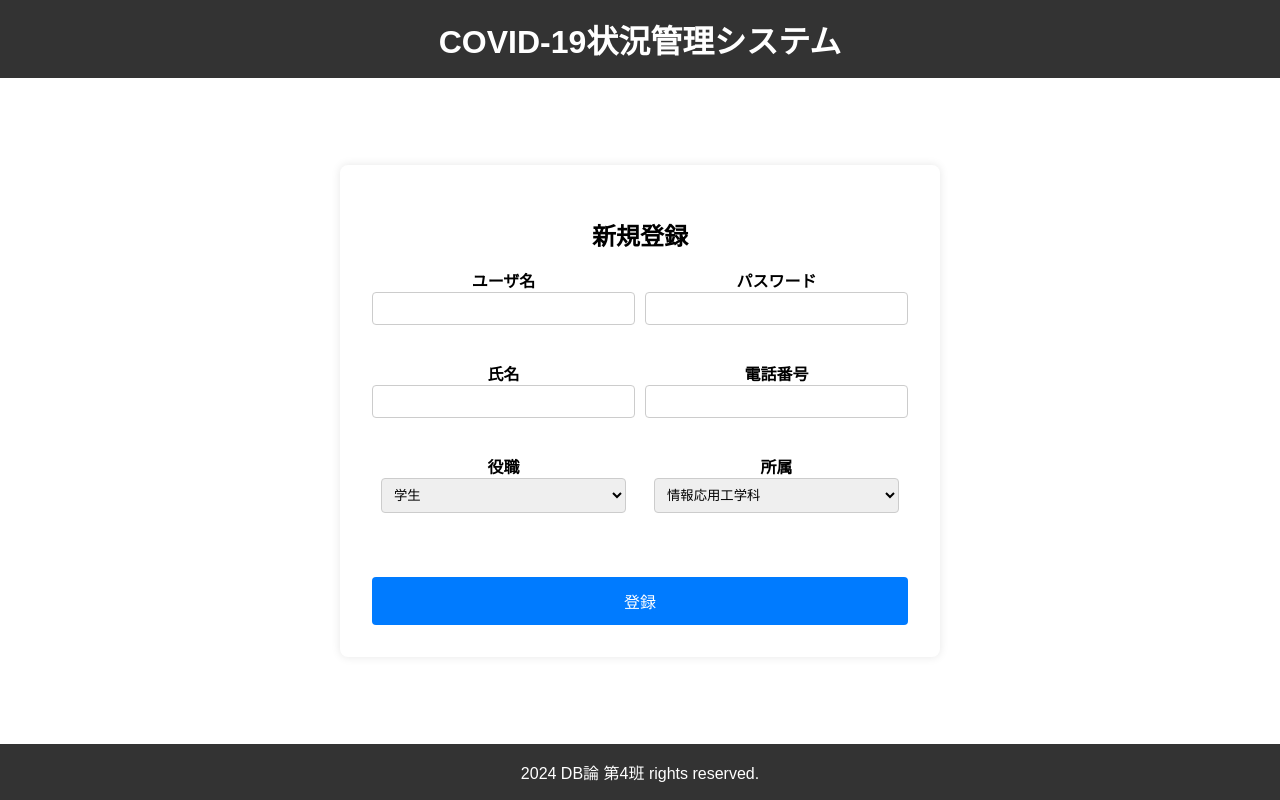
After one commit to Kotaro0722/covid-19, a Flask app: page /signup in a window 1280 px wide. The commit adds this page. Run offline with Flask 3, Linux system fonts and the light colour scheme.

Commit message:
新規登録フォーム作成

```diff
--- a/app/login/routes.py
+++ b/app/login/routes.py
@@ -1,6 +1,42 @@
-from flask import render_template,request
+from flask import render_template,request,redirect,url_for
 from . import login
+from ..MyDatabase import my_open , my_query , my_close
+
+dsn = {
+    'host' : '172.30.0.10',  #ホスト名(IPアドレス)
+    'port' : '3306',        #mysqlの接続ポート番号
+    'user' : 'root',      #dbアクセスするためのユーザid
+    'password' : '1234',    #ユーザidに対応するパスワード
+    'database' : 'covid19' #オープンするデータベース名
+}
 
 @login.route("/login")
-def login():
+def login_():
     return render_template("login.html")
+
+@login.route("/signup")
+def signup():
+    return render_template("signup.html")
+
+@login.route("/signUp",methods=["POST"])
+def signUp():
+    user_num=request.form["user_num"]
+    password=request.form["password"]
+    username=request.form["username"]
+    _class=request.form["class"]
+    affiliation=request.form["affiliation"]
+    tel=request.form["tel"]
+
+    dbcon,cur=my_open(**dsn)
+
+    sql_string=f"""
+        INSERT INTO user_table
+            (user_num,user_pw,_class,affiliation,tel,user_name)
+        VALUES
+            ('{user_num}','{password}','{_class}','{affiliation}','{tel}','{username}')
+    """
+    my_query(sql_string,cur)
+    dbcon.commit()
+
+    my_close(dbcon,cur)
+    return redirect(url_for("login.login_"))
--- a/app/main/routes.py
+++ b/app/main/routes.py
@@ -39,7 +39,7 @@ def login_config():
     elif is_user:
         return redirect(url_for("main.main_user"))
     else:
-        return redirect(url_for("login.login"))
+        return redirect(url_for("login.login_"))
 
 @main.route("/main_user",methods=["POST"])
 def main_user():
--- a/app/static/style.css
+++ b/app/static/style.css
@@ -46,6 +46,10 @@ h1 {
   margin-bottom: 1rem;
 }
 
+h2 {
+  text-align: center;
+}
+
 .login-form h2 {
   margin-bottom: 1rem;
 }
@@ -56,7 +60,8 @@ h1 {
   font-weight: bold;
 }
 
-.login-form input {
+.login-form input,
+select {
   width: calc(100% - 18px);
   padding: 0.5rem;
   margin-bottom: 1rem;
--- a/app/templates/login.html
+++ b/app/templates/login.html
@@ -19,6 +19,7 @@
           <input type="text" id="username" name="username" required />
           <label for="password">パスワード</label>
           <input type="password" id="password" name="password" required />
+          新規登録は<a href="{{url_for('login.signup')}}">こちら</a>から
           <button type="submit">ログイン</button>
         </form>
       </div>
--- /dev/null
+++ b/app/templates/signup.html
@@ -0,0 +1,77 @@
+<!DOCTYPE html>
+<html lang="ja">
+  <head>
+    <meta charset="UTF-8" />
+    <meta name="viewport" content="width=device-width, initial-scale=1.0" />
+    <title>ユーザー新規登録</title>
+    <link rel="stylesheet" href="../static/style.css" />
+    <style>
+      form {
+        display: grid;
+        grid-template-columns: 1fr 1fr;
+        grid-template-rows: 1fr 1fr 1fr;
+        gap: 10px;
+      }
+      main {
+        width: 600px;
+      }
+      button {
+        grid-column: 1/3;
+      }
+    </style>
+  </head>
+  <body>
+    <header>
+      <h1>COVID-19状況管理システム</h1>
+    </header>
+
+    <main>
+      <div class="login-form">
+        <h2>新規登録</h2>
+        <form action="/signUp" method="post">
+          <label for="user_num"
+            >ユーザ名
+            <input type="text" name="user_num" id="user_num" required />
+          </label>
+          <label for="password"
+            >パスワード
+            <input type="text" name="password" id="password" required />
+          </label>
+          <label for="username"
+            >氏名
+            <input type="text" name="username" id="username" required />
+          </label>
+          <label for="tel"
+            >電話番号
+            <input type="tel" name="tel" id="tel" />
+          </label>
+          <label for="class"
+            >役職
+            <select name="class" id="class">
+              <option value="学生">学生</option>
+              <option value="教員">教員</option>
+              <option value="その他">その他</option>
+            </select>
+          </label>
+          <label for="affiliation"
+            >所属
+            <select name="affiliation" id="affiliation">
+              <option value="情報応用工学科">情報応用工学科</option>
+              <option value="機械電気工学科">機械電気工学科</option>
+              <option value="工学・マネジメント研究科">
+                工学・マネジメント研究科
+              </option>
+              <option value="広瀬研究室">広瀬研究室</option>
+              <option value="その他">その他</option>
+            </select>
+          </label>
+          <button type="submit">登録</button>
+        </form>
+      </div>
+    </main>
+
+    <footer>
+      <p>2024 DB論 第4班 rights reserved.</p>
+    </footer>
+  </body>
+</html>
--- a/db/add_data.py
+++ b/db/add_data.py
@@ -137,7 +137,6 @@ sqlstring = """
         affiliation VARCHAR(16),                    -- 所属
         tel VARCHAR(16),                            -- 電話番号
         user_name VARCHAR(16),                      -- 氏名
-        suspensionID INT,                           -- 出席停止ID
         lastupdate DATETIME DEFAULT NOW(),          -- 最終更新日時
         delflag BOOLEAN DEFAULT FALSE,              -- 削除フラグ
         PRIMARY KEY (userID)                        -- 主キーの設定
@@ -152,10 +151,9 @@ df = pd.read_csv("./data/user_table.csv",header=0)
 for ind,rowdata in df.iterrows():
     sqlstring = f"""
         INSERT INTO user_table
-        (user_num,user_pw,_class,affiliation,tel,user_name,suspensionID)
+        (user_num,user_pw,_class,affiliation,tel,user_name)
         VALUES
-        ('{rowdata.user_num}','{rowdata.user_pw}', '{rowdata._class}' , '{rowdata.affiliation}' , '{rowdata.tel}' , '{rowdata.user_name}' ,
-        {rowdata.suspensionID}  )
+        ('{rowdata.user_num}','{rowdata.user_pw}', '{rowdata._class}' , '{rowdata.affiliation}' , '{rowdata.tel}' , '{rowdata.user_name}' )
     """
     my_query( sqlstring )   #1レコード挿入
     i += 1
```
Also changed, not shown: db/data/user_table.csv (+6 -6 lines), app/__init__.py (line endings or trailing spaces).
